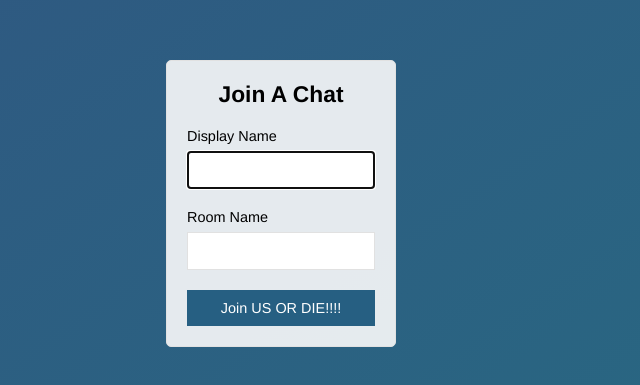
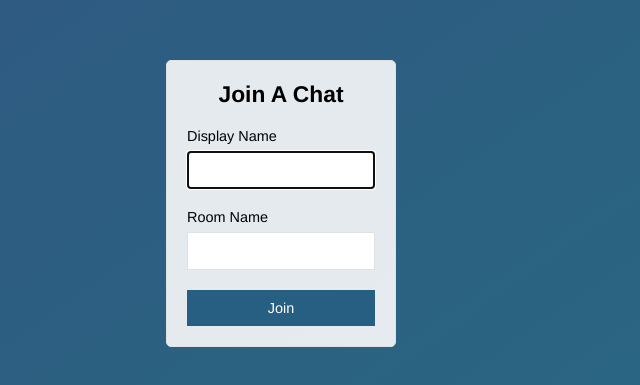
Before and after one commit to Shubanshii/node-course-2-chat-app, a website: page public/index.html in a window 1280 px wide. Shown: the part 197-582 px from the top of the page, without its empty margins (359-999 px from the left). Drawn offline with Linux system fonts and the light colour scheme.

Commit message:
travis/heroku setup is working so reverted index.html

```diff
--- a/public/index.html
+++ b/public/index.html
@@ -21,7 +21,7 @@
           <input type="text" name="room"/>
         </div>
         <div class="form-field">
-          <button>Join US OR DIE!!!!</button>
+          <button>Join</button>
         </div>
       </form>
 
```
